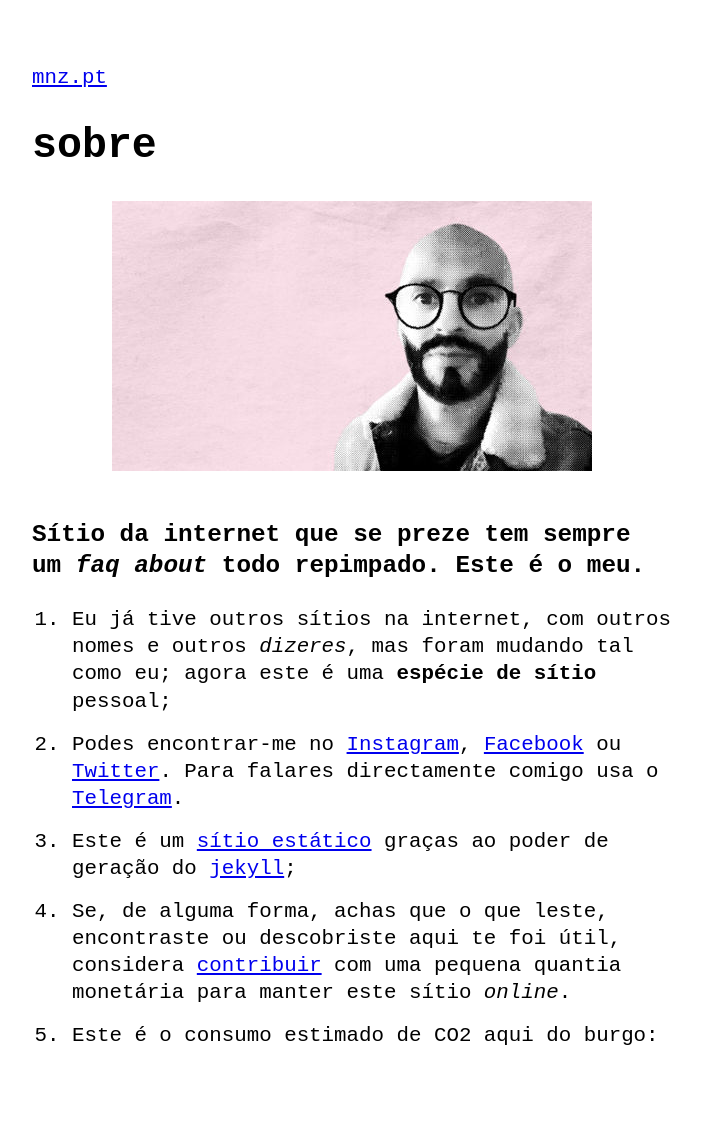
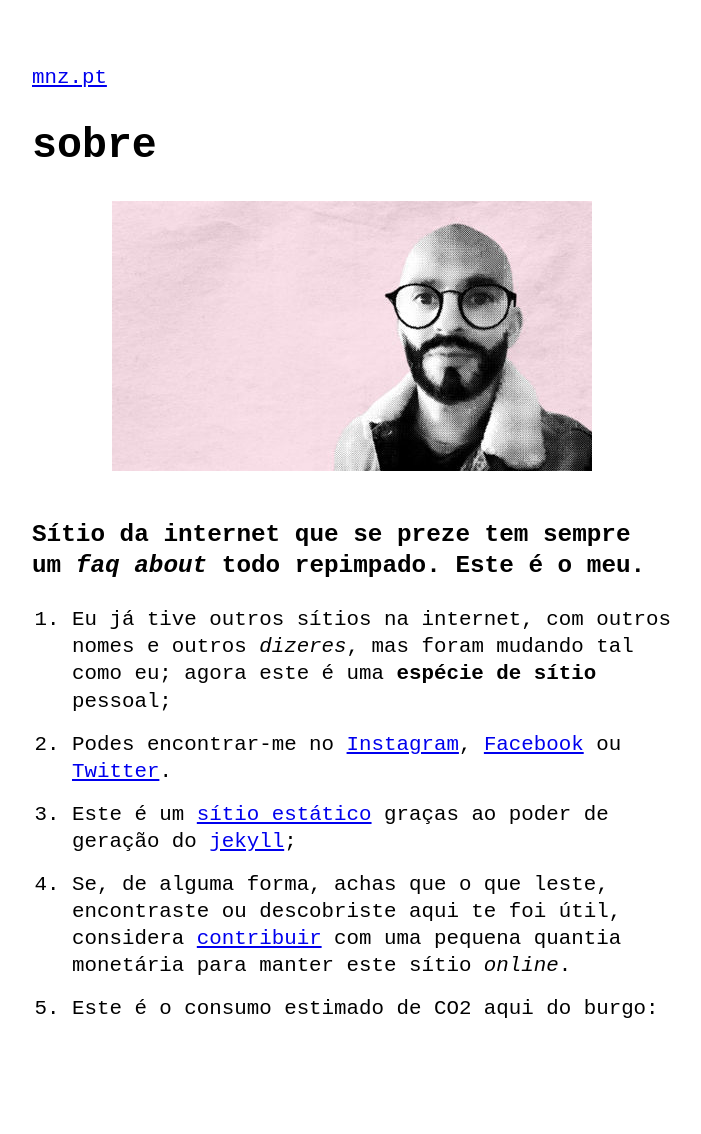
Before and after one commit to pcfmoniz/mnz.pt, a Jekyll site: the page built from sobre.md, in a window 1280 px wide. Shown: the whole page, without its empty margins (288-989 px from the left). Built offline with Jekyll 4.4.1, drawn with Linux system fonts in a browser that asks for light colours; after the commit the page ends 1107 px from its top, so only the background shows below that.

Commit message:
telegram link deleted

```diff
--- a/sobre.md
+++ b/sobre.md
@@ -10,7 +10,7 @@ title: sobre
 
 1. Eu já tive outros sítios na internet, com outros nomes e outros *dizeres*, mas foram mudando tal como eu; agora este é uma  **espécie de sítio** pessoal;
 
-2. Podes encontrar-me no [Instagram](https://instagram.com/pcfmoniz), [Facebook](https://facebook.com/pcfmoniz) ou [Twitter](https://twitter.com/pcfmoniz). Para falares directamente comigo usa o [Telegram](https://t.me/pcfmoniz).
+2. Podes encontrar-me no [Instagram](https://instagram.com/pcfmoniz), [Facebook](https://facebook.com/pcfmoniz) ou [Twitter](https://twitter.com/pcfmoniz).
 
 3. Este é um [sítio estático](https://en.wikipedia.org/wiki/Static_web_page) graças ao poder de geração do [jekyll](https://jekyllrb.com/);
 
```
